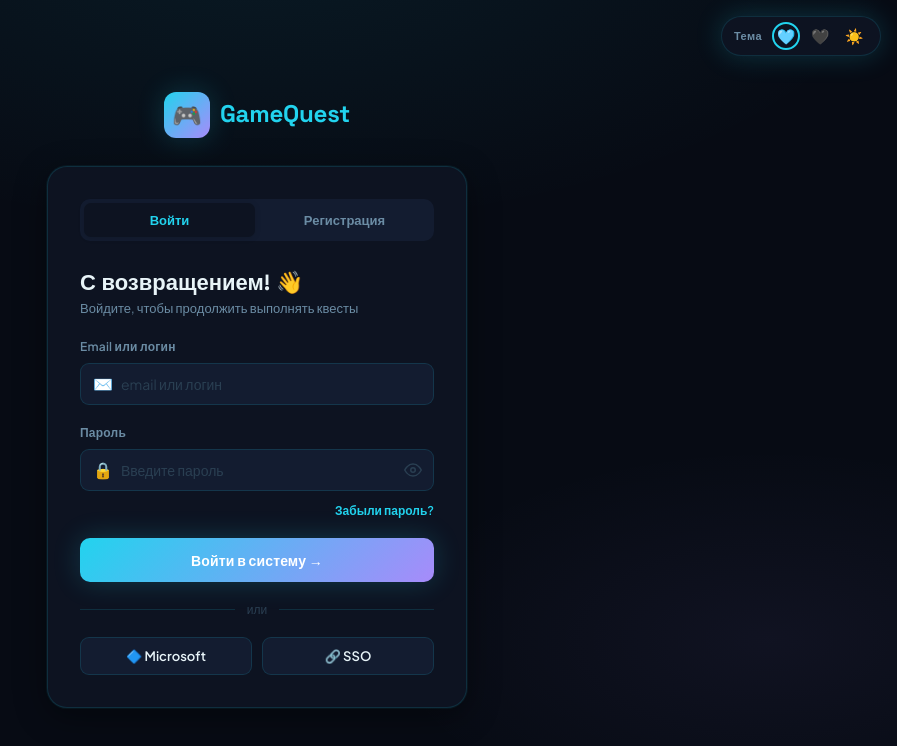
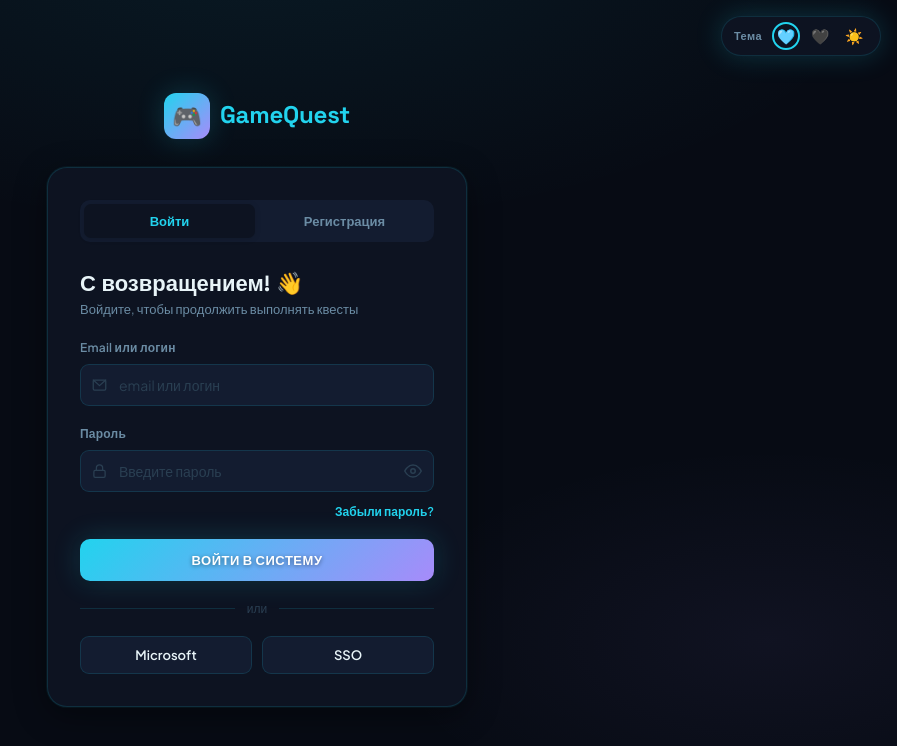
Before and after one commit to foxemperor/gamification-platform, a React (Vite) app in the folder frontend/: page /auth in a window 1280 px wide. Shown: the top 746 px of the page, without its empty margins (383-1280 px from the left). Built offline with nearby package versions, Linux system fonts and the light colour scheme; no server answers.

Commit message:
fix(ui): replace emoji field icons with Feather SVG + improve button text contrast

```diff
--- a/frontend/src/components/auth/LoginForm.tsx
+++ b/frontend/src/components/auth/LoginForm.tsx
@@ -1,6 +1,7 @@
 import { useState, useEffect, useRef } from 'react'
 import { Input } from '../ui/Input'
 import { Button } from '../ui/Button'
+import { IconMail, IconLock, IconEye, IconEyeOff } from '../ui/FeatherIcons'
 import { useLogin } from '../../hooks/useAuth'
 import styles from './AuthForm.module.css'
 
@@ -13,35 +14,14 @@
   password: string
 }
 
-// SVG eye icons — no emoji dependency
-const EyeOpen = () => (
-  <svg width="18" height="18" viewBox="0 0 24 24" fill="none"
-    stroke="currentColor" strokeWidth="2" strokeLinecap="round" strokeLinejoin="round">
-    <path d="M1 12S5 4 12 4s11 8 11 8-4 8-11 8S1 12 1 12z" />
-    <circle cx="12" cy="12" r="3" />
-  </svg>
-)
-
-const EyeOff = () => (
-  <svg width="18" height="18" viewBox="0 0 24 24" fill="none"
-    stroke="currentColor" strokeWidth="2" strokeLinecap="round" strokeLinejoin="round">
-    <path d="M17.94 17.94A10.1 10.1 0 0 1 12 20C5 20 1 12 1 12a18.1 18.1 0 0 1 5.06-5.94" />
-    <path d="M9.9 4.24A9.12 9.12 0 0 1 12 4c7 0 11 8 11 8a18.5 18.5 0 0 1-2.16 3.19" />
-    <line x1="1" y1="1" x2="23" y2="23" />
-  </svg>
-)
-
 export function LoginForm(_props: Props) {
   const [fields, setFields] = useState<Fields>({ username: '', password: '' })
   const [errors, setErrors] = useState<Partial<Fields>>({})
   const [showPass, setShowPass] = useState(false)
   const { login, loading, error } = useLogin()
 
-  // AbortController — cancel in-flight requests on unmount
   const abortRef = useRef<AbortController | null>(null)
-  useEffect(() => {
-    return () => { abortRef.current?.abort() }
-  }, [])
+  useEffect(() => { return () => { abortRef.current?.abort() } }, [])
 
   const validate = (): boolean => {
     const e: Partial<Fields> = {}
@@ -72,7 +52,7 @@
 
       <Input
         label="Email или логин"
-        icon="✉️"
+        iconNode={<IconMail size={15} />}
         placeholder="email или логин"
         value={fields.username}
         error={errors.username}
@@ -81,7 +61,7 @@
 
       <Input
         label="Пароль"
-        icon="🔒"
+        iconNode={<IconLock size={15} />}
         type={showPass ? 'text' : 'password'}
         placeholder="Введите пароль"
         value={fields.password}
@@ -94,7 +74,7 @@
             aria-label={showPass ? 'Скрыть пароль' : 'Показать пароль'}
             onClick={() => setShowPass(v => !v)}
           >
-            {showPass ? <EyeOff /> : <EyeOpen />}
+            {showPass ? <IconEyeOff /> : <IconEye />}
           </button>
         }
       />
@@ -105,13 +85,13 @@
 
       {error && <p className={styles.apiError}>{error}</p>}
 
-      <Button type="submit" loading={loading}>Войти в систему →</Button>
+      <Button type="submit" loading={loading}>Войти в систему</Button>
 
       <div className={styles.orRow}><span>или</span></div>
 
       <div className={styles.socialRow}>
-        <button type="button" className={styles.socialBtn}>🔷 Microsoft</button>
-        <button type="button" className={styles.socialBtn}>🔗 SSO</button>
+        <button type="button" className={styles.socialBtn}>Microsoft</button>
+        <button type="button" className={styles.socialBtn}>SSO</button>
       </div>
     </form>
   )
--- a/frontend/src/components/ui/Button.module.css
+++ b/frontend/src/components/ui/Button.module.css
@@ -5,35 +5,54 @@
   border-radius: 10px;
   font-family: var(--font-b);
   font-size: 14px;
-  font-weight: 700;
+  font-weight: 800;
   cursor: pointer;
   display: flex;
   align-items: center;
   justify-content: center;
   gap: 8px;
-  transition: opacity .2s, transform .15s;
-  letter-spacing: .01em;
+  transition: opacity .2s, transform .15s, box-shadow .2s;
+  letter-spacing: .04em;
+  text-transform: uppercase;
+  font-size: 13px;
 }
 
-.btn:hover:not(:disabled) { opacity: .9; transform: translateY(-1px); }
-.btn:active:not(:disabled) { transform: translateY(0); }
-.btn:disabled { opacity: .5; cursor: not-allowed; }
+.btn:hover:not(:disabled) { opacity: .92; transform: translateY(-1px); }
+.btn:active:not(:disabled) { transform: translateY(0); opacity: 1; }
+.btn:disabled { opacity: .45; cursor: not-allowed; }
 
+/*
+  Primary — gradient bg + white text with text-shadow for max contrast
+  Works on Aurora (cyan→purple), Obsidian (gold→teal), Ivory (blue→sky)
+*/
 .primary {
   background: var(--grad-btn);
-  color: #fff;
+  color: #ffffff;
+  text-shadow: 0 1px 4px rgba(0, 0, 0, .45);
+  box-shadow: var(--primary-glow), 0 2px 8px rgba(0,0,0,.25);
+}
+
+/* Ivory theme: gradient is light, use dark text instead */
+[data-theme="ivory"] .primary {
+  color: #0f172a;
+  text-shadow: none;
   box-shadow: var(--primary-glow);
 }
 
 .accent {
   background: var(--accent);
   color: #fff;
+  text-shadow: 0 1px 3px rgba(0,0,0,.3);
 }
 
 .ghost {
   background: transparent;
   color: var(--primary);
   border: 1.5px solid var(--border);
+  letter-spacing: .01em;
+  text-transform: none;
+  font-size: 14px;
+  font-weight: 700;
 }
 .ghost:hover:not(:disabled) { background: var(--primary-dim); border-color: var(--border-focus); }
 
@@ -41,6 +60,9 @@
   background: rgba(248,113,113,.12);
   color: var(--danger);
   border: 1.5px solid rgba(248,113,113,.3);
+  text-shadow: none;
+  text-transform: none;
+  font-size: 14px;
 }
 
 .spinner {
--- /dev/null
+++ b/frontend/src/components/ui/FeatherIcons.tsx
@@ -0,0 +1,71 @@
+/**
+ * Feather Icons subset — used across all form inputs and UI elements.
+ * Source: https://feathericons.com (MIT License)
+ */
+import type { SVGProps } from 'react'
+
+type IconProps = SVGProps<SVGSVGElement> & { size?: number }
+
+const base = (size: number): SVGProps<SVGSVGElement> => ({
+  width: size,
+  height: size,
+  viewBox: '0 0 24 24',
+  fill: 'none',
+  stroke: 'currentColor',
+  strokeWidth: 2,
+  strokeLinecap: 'round' as const,
+  strokeLinejoin: 'round' as const,
+})
+
+export const IconMail = ({ size = 16, ...p }: IconProps) => (
+  <svg {...base(size)} {...p}>
+    <rect x="2" y="4" width="20" height="16" rx="2" />
+    <polyline points="2,4 12,13 22,4" />
+  </svg>
+)
+
+export const IconLock = ({ size = 16, ...p }: IconProps) => (
+  <svg {...base(size)} {...p}>
+    <rect x="3" y="11" width="18" height="11" rx="2" ry="2" />
+    <path d="M7 11V7a5 5 0 0 1 10 0v4" />
+  </svg>
+)
+
+export const IconUser = ({ size = 16, ...p }: IconProps) => (
+  <svg {...base(size)} {...p}>
+    <path d="M20 21v-2a4 4 0 0 0-4-4H8a4 4 0 0 0-4 4v2" />
+    <circle cx="12" cy="7" r="4" />
+  </svg>
+)
+
+export const IconAtSign = ({ size = 16, ...p }: IconProps) => (
+  <svg {...base(size)} {...p}>
+    <circle cx="12" cy="12" r="4" />
+    <path d="M16 8v5a3 3 0 0 0 6 0v-1a10 10 0 1 0-3.92 7.94" />
+  </svg>
+)
+
+export const IconGamepad = ({ size = 16, ...p }: IconProps) => (
+  <svg {...base(size)} {...p}>
+    <line x1="6" y1="12" x2="10" y2="12" />
+    <line x1="8" y1="10" x2="8" y2="14" />
+    <line x1="15" y1="13" x2="15.01" y2="13" strokeWidth="3" strokeLinecap="round" />
+    <line x1="18" y1="11" x2="18.01" y2="11" strokeWidth="3" strokeLinecap="round" />
+    <rect x="2" y="6" width="20" height="12" rx="2" />
+  </svg>
+)
+
+export const IconEye = ({ size = 18, ...p }: IconProps) => (
+  <svg {...base(size)} {...p}>
+    <path d="M1 12S5 4 12 4s11 8 11 8-4 8-11 8S1 12 1 12z" />
+    <circle cx="12" cy="12" r="3" />
+  </svg>
+)
+
+export const IconEyeOff = ({ size = 18, ...p }: IconProps) => (
+  <svg {...base(size)} {...p}>
+    <path d="M17.94 17.94A10.1 10.1 0 0 1 12 20C5 20 1 12 1 12a18.1 18.1 0 0 1 5.06-5.94" />
+    <path d="M9.9 4.24A9.12 9.12 0 0 1 12 4c7 0 11 8 11 8a18.5 18.5 0 0 1-2.16 3.19" />
+    <line x1="1" y1="1" x2="23" y2="23" />
+  </svg>
+)
--- a/frontend/src/components/ui/Input.module.css
+++ b/frontend/src/components/ui/Input.module.css
@@ -9,18 +9,33 @@
 
 .wrap { position: relative; }
 
+/* emoji icon (legacy fallback) */
 .icon {
   position: absolute;
   left: 13px;
   top: 50%;
   transform: translateY(-50%);
-  font-size: 16px;
+  font-size: 15px;
   color: var(--text-faint);
   pointer-events: none;
   transition: color .2s;
 }
 
-.wrap:focus-within .icon { color: var(--primary); }
+/* SVG Feather icon */
+.iconSvg {
+  position: absolute;
+  left: 12px;
+  top: 50%;
+  transform: translateY(-50%);
+  display: flex;
+  align-items: center;
+  color: var(--text-faint);
+  pointer-events: none;
+  transition: color .2s;
+}
+
+.wrap:focus-within .icon,
+.wrap:focus-within .iconSvg { color: var(--primary); }
 
 .input {
   width: 100%;
@@ -34,7 +49,7 @@
   transition: border-color .2s, background .2s, box-shadow .2s;
 }
 
-.withIcon { padding-left: 40px; }
+.withIcon { padding-left: 38px; }
 
 .input::placeholder { color: var(--text-faint); }
 
@@ -52,4 +67,6 @@
   right: 12px;
   top: 50%;
   transform: translateY(-50%);
+  display: flex;
+  align-items: center;
 }
--- a/frontend/src/components/ui/Input.tsx
+++ b/frontend/src/components/ui/Input.tsx
@@ -1,28 +1,39 @@
-import { type InputHTMLAttributes, forwardRef } from 'react'
+import { type InputHTMLAttributes, type ReactNode, forwardRef } from 'react'
 import styles from './Input.module.css'
 
 interface Props extends InputHTMLAttributes<HTMLInputElement> {
   label?: string
   error?: string
+  /** Pass a Feather SVG icon component, e.g. <IconMail /> */
+  iconNode?: ReactNode
+  /** @deprecated use iconNode instead */
   icon?: string
-  rightSlot?: React.ReactNode
+  rightSlot?: ReactNode
 }
 
 export const Input = forwardRef<HTMLInputElement, Props>(
-  ({ label, error, icon, rightSlot, ...rest }, ref) => (
+  ({ label, error, icon, iconNode, rightSlot, ...rest }, ref) => {
+    const hasIcon = !!iconNode || !!icon
+    return (
       <div className={styles.field}>
         {label && <label className={styles.label}>{label}</label>}
         <div className={styles.wrap}>
-        {icon && <span className={styles.icon}>{icon}</span>}
+          {iconNode && <span className={styles.iconSvg}>{iconNode}</span>}
+          {!iconNode && icon && <span className={styles.icon}>{icon}</span>}
           <input
             ref={ref}
-          className={`${styles.input} ${icon ? styles.withIcon : ''} ${error ? styles.err : ''}`}
+            className={[
+              styles.input,
+              hasIcon   ? styles.withIcon : '',
+              error     ? styles.err      : '',
+            ].join(' ')}
             {...rest}
           />
           {rightSlot && <div className={styles.right}>{rightSlot}</div>}
         </div>
         {error && <p className={styles.errMsg}>{error}</p>}
       </div>
-  ),
+    )
+  },
 )
 Input.displayName = 'Input'
```
Also changed, not shown: frontend/src/components/auth/RegisterForm.tsx (+10 -33 lines). Lines whose indentation alone changed are shown as unchanged.
